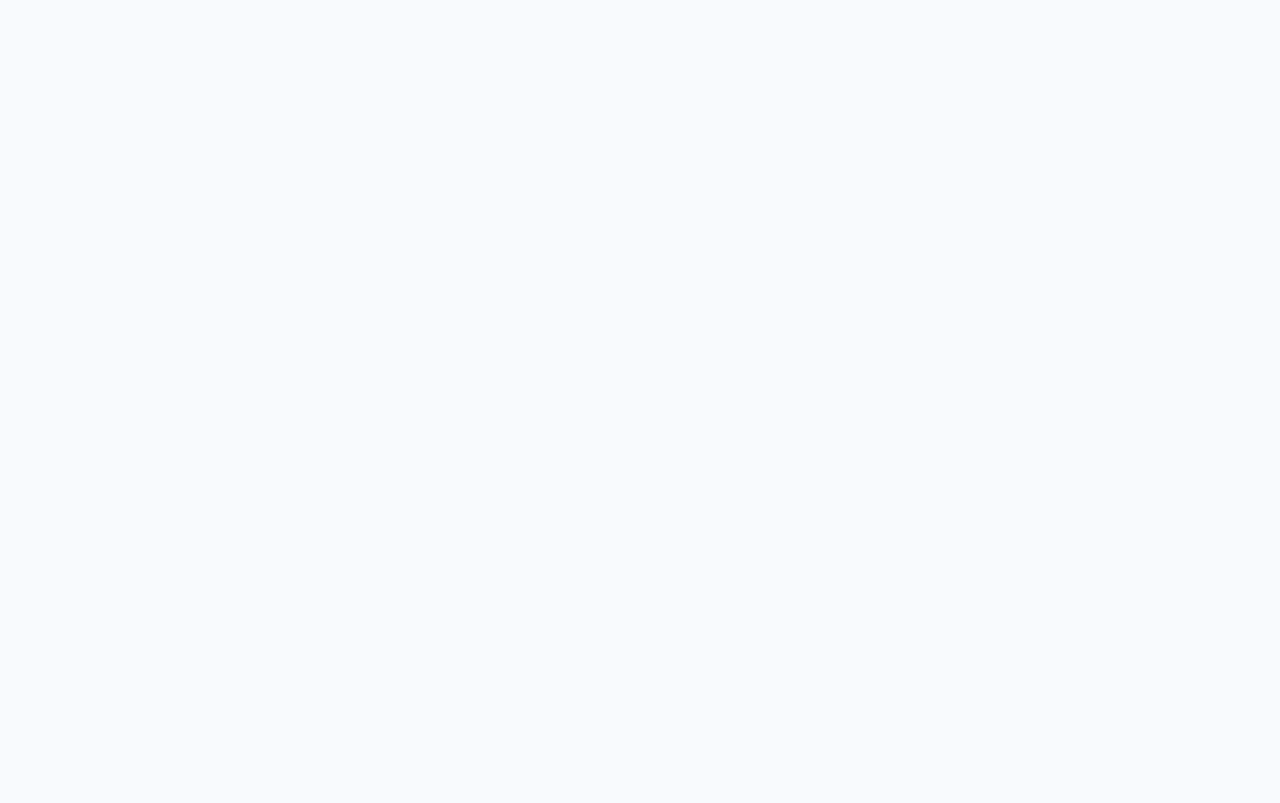
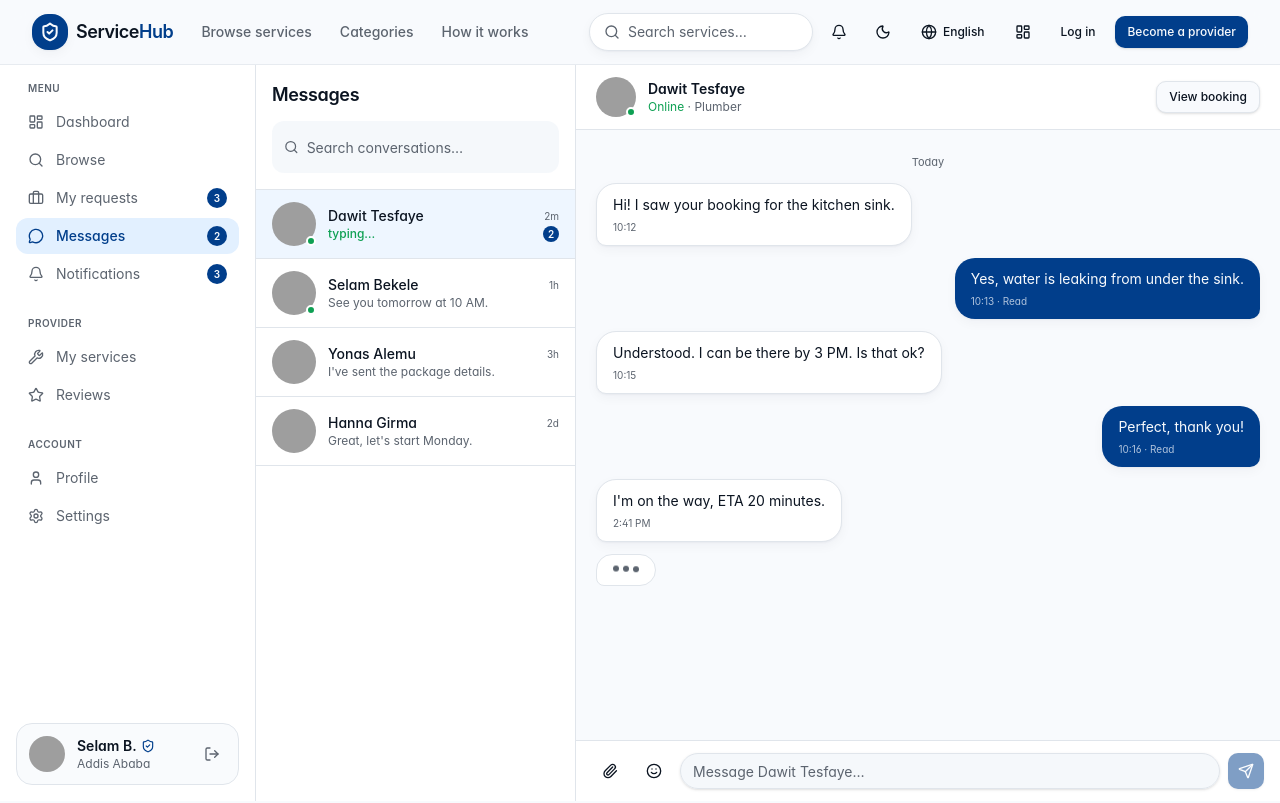
Before and after one commit to nibmangit/servicehub, a React (Vite) app in the folder frontend/: page /messages in a window 1280 px wide. Before the commit this address had no page. Shown: the top 803 px of the page. Built offline with nearby package versions, Linux system fonts and the light colour scheme; grey boxes are pictures that could not be loaded.

Commit message:
feat: add chat pages

```diff
--- a/frontend/src/App.jsx
+++ b/frontend/src/App.jsx
@@ -17,6 +17,7 @@ import MyServices from "./pages/MyServices";
 import Requests from "./pages/Requests";
 import ReviewsPage from "./pages/Reviews";
 import Notifications from "./pages/Notifications";
+import Messages from "./pages/Messages";
 
 export default function App() {
   return (
@@ -40,6 +41,7 @@ export default function App() {
             <Route path="requests" element={<Requests />} />
             <Route path="reviews" element={<ReviewsPage />} />
             <Route path="notifications" element={<Notifications />} />
+            <Route path="messages" element={<Messages />} />
 
             <Route path="profile" element={<Profile />} />
           </Route>
--- /dev/null
+++ b/frontend/src/pages/Messages.jsx
@@ -0,0 +1,132 @@
+import { MessageCircle, Paperclip, Search, Send, Smile } from "lucide-react";
+import { useState } from "react";
+
+import { Avatar, AvatarFallback, AvatarImage } from "../components/ui/Avatar";
+import { Button } from "../components/ui/Button";
+import { Input } from "../components/ui/Input";
+import { conversations } from "../lib/mock-app-data";
+
+export default function Messages() {
+  const [activeId, setActiveId] = useState(conversations[0].id);
+  const [draft, setDraft] = useState("");
+  const active = conversations.find((c) => c.id === activeId);
+
+  return (
+    <div className="h-[calc(100vh-4rem)]">
+      <div className="grid h-full grid-cols-1 md:grid-cols-[320px_1fr]">
+        <aside className="hidden flex-col border-r border-border bg-card md:flex">
+          <div className="border-b border-border p-4">
+            <h1 className="text-lg font-semibold">Messages</h1>
+            <label className="mt-3 flex items-center gap-2 rounded-lg bg-secondary/60 px-3 py-2">
+              <Search className="h-4 w-4 text-muted-foreground" />
+              <Input placeholder="Search conversations…" className="border-0 bg-transparent p-0 shadow-none focus-visible:ring-0" />
+            </label>
+          </div>
+          <div className="flex-1 overflow-y-auto">
+            {conversations.map((c) => (
+              <button
+                key={c.id}
+                onClick={() => setActiveId(c.id)}
+                className={`flex w-full items-center gap-3 border-b border-border px-4 py-3 text-left transition-colors ${
+                  activeId === c.id ? "bg-primary-soft/60" : "hover:bg-secondary"
+                }`}
+              >
+                <div className="relative">
+                  <Avatar className="h-11 w-11">
+                    <AvatarImage src={c._avatar} alt={c._name} />
+                    <AvatarFallback>{c._name.slice(0, 1)}</AvatarFallback>
+                  </Avatar>
+                  {c._online && <span className="absolute bottom-0 right-0 h-2.5 w-2.5 rounded-full border-2 border-card bg-accent" />}
+                </div>
+                <div className="min-w-0 flex-1">
+                  <div className="flex items-center justify-between">
+                    <span className="truncate text-sm font-medium">{c._name}</span>
+                    <span className="text-[10px] text-muted-foreground">{c._time}</span>
+                  </div>
+                  <div className="flex items-center justify-between gap-2">
+                    <span className={`truncate text-xs ${c.unread_count ? "font-medium text-foreground" : "text-muted-foreground"}`}>
+                      {c._typing ? <span className="text-accent">typing…</span> : c.last_message?.content}
+                    </span>
+                    {c.unread_count > 0 && (
+                      <span className="grid h-4 min-w-4 place-items-center rounded-full bg-primary px-1 text-[10px] font-semibold text-primary-foreground">{c.unread_count}</span>
+                    )}
+                  </div>
+                </div>
+              </button>
+            ))}
+          </div>
+        </aside>
+
+        <section className="flex min-w-0 flex-col bg-background">
+          <header className="flex items-center gap-3 border-b border-border bg-card px-5 py-3">
+            <div className="relative">
+              <Avatar className="h-10 w-10">
+                <AvatarImage src={active._avatar} alt={active._name} />
+                <AvatarFallback>{active._name.slice(0, 1)}</AvatarFallback>
+              </Avatar>
+              {active._online && <span className="absolute bottom-0 right-0 h-2.5 w-2.5 rounded-full border-2 border-card bg-accent" />}
+            </div>
+            <div className="min-w-0 flex-1">
+              <div className="truncate text-sm font-semibold">{active._name}</div>
+              <div className="text-xs text-muted-foreground">
+                {active._online ? <span className="text-accent">Online</span> : "Offline"} · {active._role}
+              </div>
+            </div>
+            <Button variant="outline" size="sm">View booking</Button>
+          </header>
+
+          <div className="flex-1 space-y-3 overflow-y-auto px-5 py-6">
+            <div className="text-center text-[11px] text-muted-foreground">Today</div>
+            {active.messages.map((m) => (
+              <div key={m.id} className={`flex ${m._from === "me" ? "justify-end" : "justify-start"}`}>
+                <div className={`max-w-[75%] rounded-2xl px-4 py-2.5 text-sm shadow-soft ${
+                  m._from === "me"
+                    ? "rounded-br-md bg-primary text-primary-foreground"
+                    : "rounded-bl-md bg-card border border-border"
+                }`}>
+                  <p className="leading-relaxed">{m.content}</p>
+                  <div className={`mt-1 text-[10px] ${m._from === "me" ? "text-primary-foreground/70" : "text-muted-foreground"}`}>
+                    {m._time}{m._from === "me" && m.is_read ? " · Read" : ""}
+                  </div>
+                </div>
+              </div>
+            ))}
+            {active._typing && (
+              <div className="flex justify-start">
+                <div className="flex items-center gap-1 rounded-2xl rounded-bl-md border border-border bg-card px-4 py-3">
+                  <span className="h-1.5 w-1.5 animate-bounce rounded-full bg-muted-foreground [animation-delay:-.3s]" />
+                  <span className="h-1.5 w-1.5 animate-bounce rounded-full bg-muted-foreground [animation-delay:-.15s]" />
+                  <span className="h-1.5 w-1.5 animate-bounce rounded-full bg-muted-foreground" />
+                </div>
+              </div>
+            )}
+          </div>
+
+          <form
+            className="flex items-center gap-2 border-t border-border bg-card px-4 py-3"
+            onSubmit={(e) => { e.preventDefault(); setDraft(""); }}
+          >
+            <Button type="button" variant="ghost" size="icon" aria-label="Attach"><Paperclip className="h-4 w-4" /></Button>
+            <Button type="button" variant="ghost" size="icon" aria-label="Emoji"><Smile className="h-4 w-4" /></Button>
+            <Input
+              value={draft}
+              onChange={(e) => setDraft(e.target.value)}
+              placeholder={`Message ${active._name}…`}
+              className="flex-1 rounded-full border-border bg-secondary/60"
+            />
+            <Button type="submit" size="icon" disabled={!draft.trim()} aria-label="Send">
+              <Send className="h-4 w-4" />
+            </Button>
+          </form>
+        </section>
+      </div>
+
+      <div className="grid h-full place-items-center md:hidden">
+        <div className="text-center">
+          <MessageCircle className="mx-auto h-10 w-10 text-muted-foreground" />
+          <p className="mt-2 text-sm text-muted-foreground">Open on desktop for the full inbox.</p>
+        </div>
+      </div>
+    </div>
+  );
+}
```
